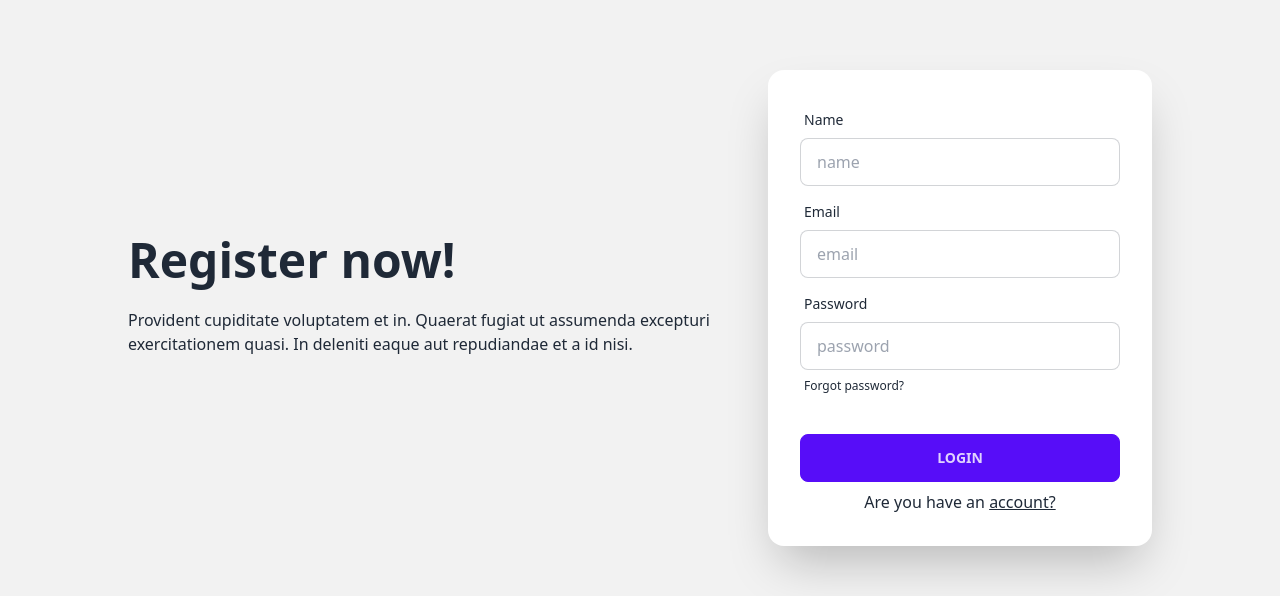
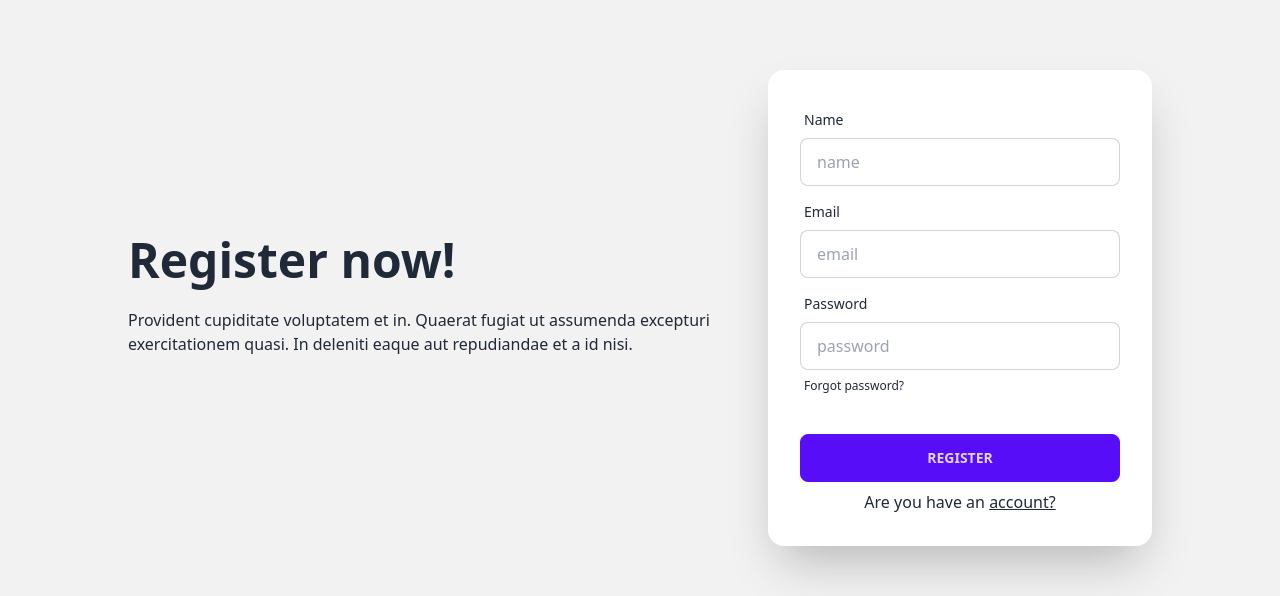
Before and after one commit to sajib689/assignment-eleven-client, a React (Vite) app: page /register in a window 1280 px wide. Shown: the part 160-756 px from the top of the page. Built offline with nearby package versions, Linux system fonts and the light colour scheme; no server answers.

Commit message:
sweet toast add

```diff
--- a/package.json
+++ b/package.json
@@ -17,7 +17,8 @@
     "react-dom": "^18.2.0",
     "react-photo-view": "^1.2.3",
     "react-router-dom": "^6.16.0",
-    "sort-by": "^1.2.0"
+    "sort-by": "^1.2.0",
+    "sweetalert2": "^11.7.28"
   },
   "devDependencies": {
     "@types/react": "^18.2.15",
--- a/src/Components/Register/Register.jsx
+++ b/src/Components/Register/Register.jsx
@@ -1,20 +1,31 @@
 import { useContext } from "react";
 import { Link } from "react-router-dom";
 import { AuthContext } from "../../Providers/AuthProviders";
+import Swal from "sweetalert2";
 
 const Register = () => {
   const { registerWithForm } = useContext(AuthContext);
   const handleRegister = (e) => {
     e.preventDefault();
-    const form = e.target;
-    const name = form.name.value;
-    const email = form.email.value;
-    const password = form.password.value;
-    const image = form.image.value;
-    const user = { name, email, password, image };
-    registerWithForm(email, password).then((result) => {
+    const form = e.target
+    const name = form.name.value
+    const email = form.email.value
+    const password = form.password.value
+    const user = { name, email, password }
+    registerWithForm(email, password)
+    .then((result) => {
       const user = result.user;
       console.log(user);
+      if(user.email) {
+
+        Swal.fire({
+          position: 'top-center',
+          icon: 'success',
+          title: 'Register Success',
+          showConfirmButton: false,
+          timer: 1500
+        })
+      }
     });
   };
   return (
@@ -30,7 +41,7 @@ const Register = () => {
             </p>
           </div>
           <div className="card flex-shrink-0 w-full max-w-sm shadow-2xl bg-base-100">
-            <div className="card-body">
+            <form onSubmit={handleRegister} className="card-body">
               <div className="form-control">
                 <label className="label">
                   <span className="label-text">Name</span>
@@ -70,7 +81,7 @@ const Register = () => {
                 </label>
               </div>
               <div className="form-control mt-6">
-                <button className="btn btn-primary">Login</button>
+                <button className="btn btn-primary">Register</button>
               </div>
               <p className="text-center">
                 Are you have an{" "}
@@ -78,7 +89,7 @@ const Register = () => {
                   account?
                 </Link>
               </p>
-            </div>
+            </form>
           </div>
         </div>
       </div>
```
Also changed, not shown: 1 other file (tests, documents, lock files or other folders).
